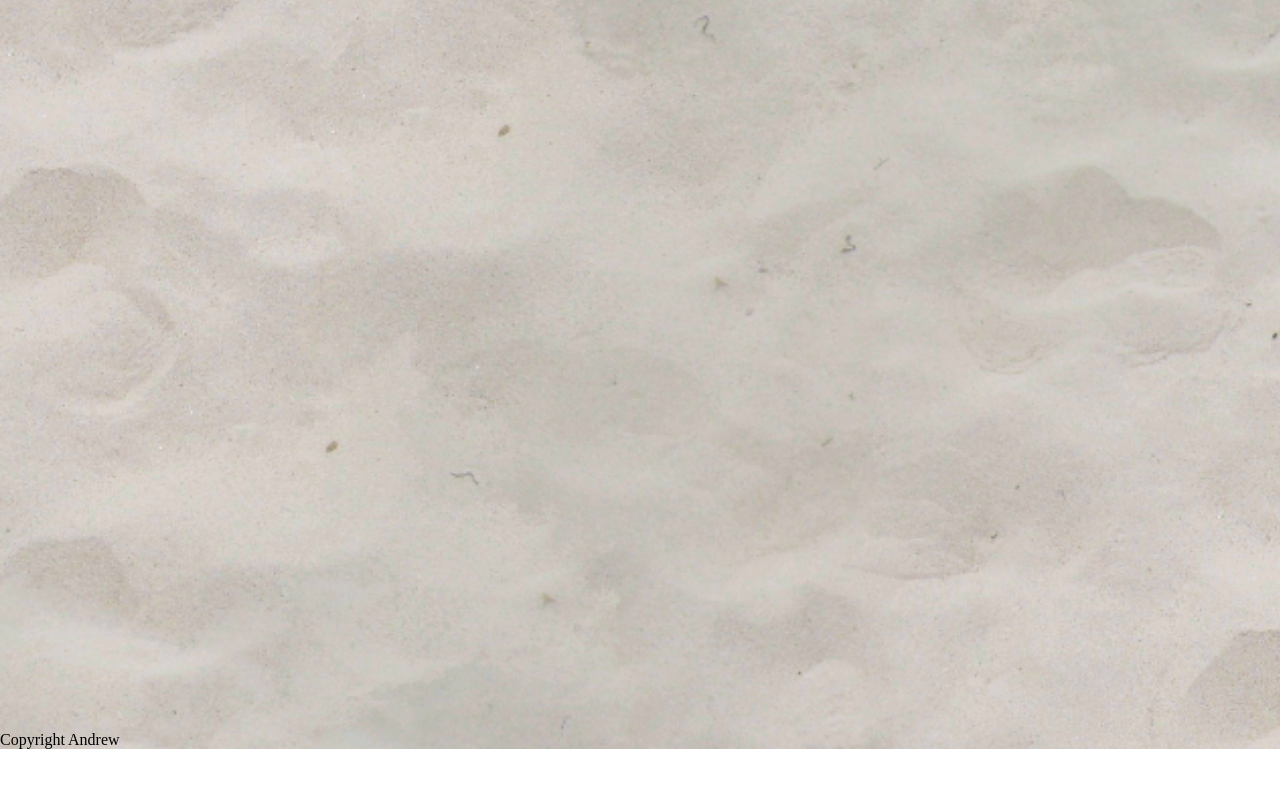
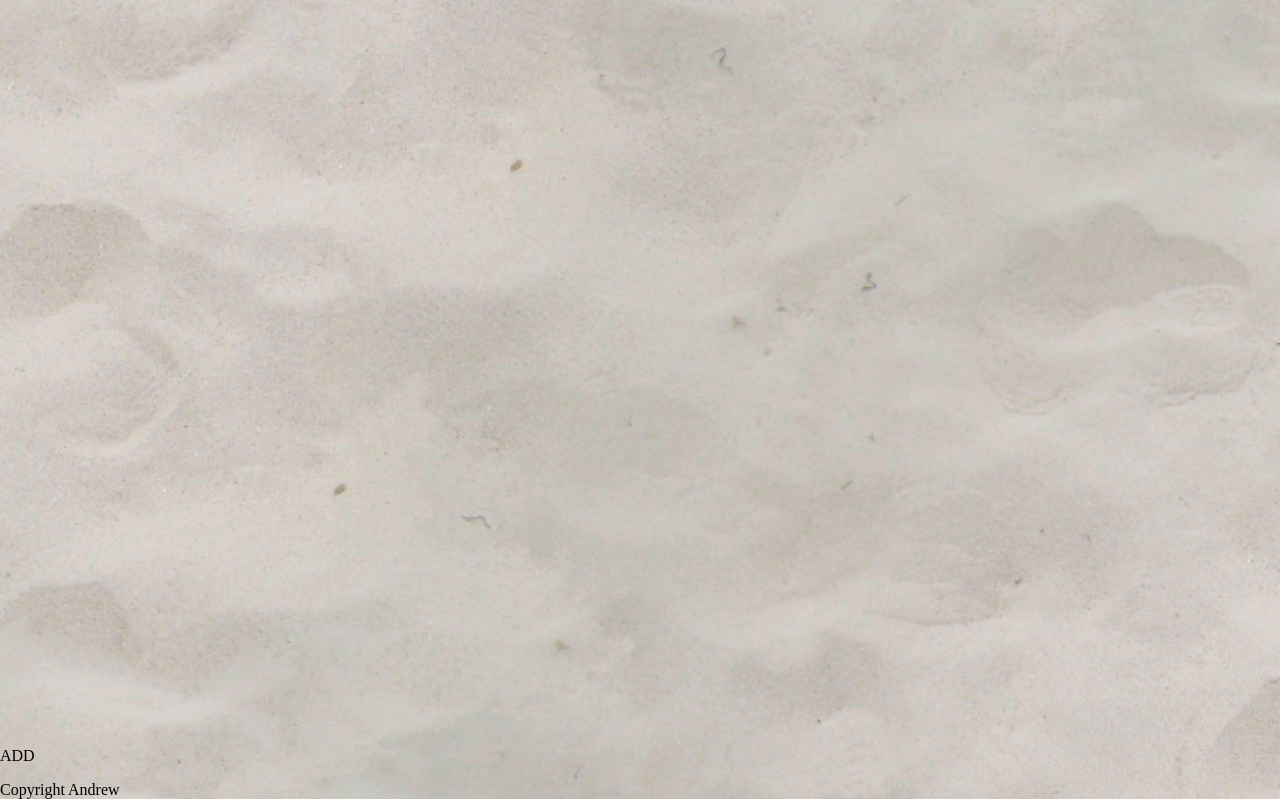
Before and after one commit to Cribbles001/a1, a plain HTML site: page Slammers_main.html in a window 1280 px wide. Shown: the part 1326-2125 px from the top of the page. Before the commit the page ends 2075 px from the top, so only its background shows below. Drawn offline with Linux system fonts and the light colour scheme.

Commit message:
Made a change to index
Added a <p>

```diff
--- a/Slammers_main.html
+++ b/Slammers_main.html
@@ -83,6 +83,9 @@ Beach volleyball is suitable for people of all ages, and men and women alike.
 Anyone considering starting a new sport or exercise program should see their doctor first.</h4>
 <p><em><a href="http://www.volleyball.org/whatis.html"> Reproduced from http://www.volleyball.org/whatis.html</a></em></p>
 </div>
+
+<p>ADD</p>
+
 <footer> Copyright Andrew </footer>
 </body>
 </html>
```
